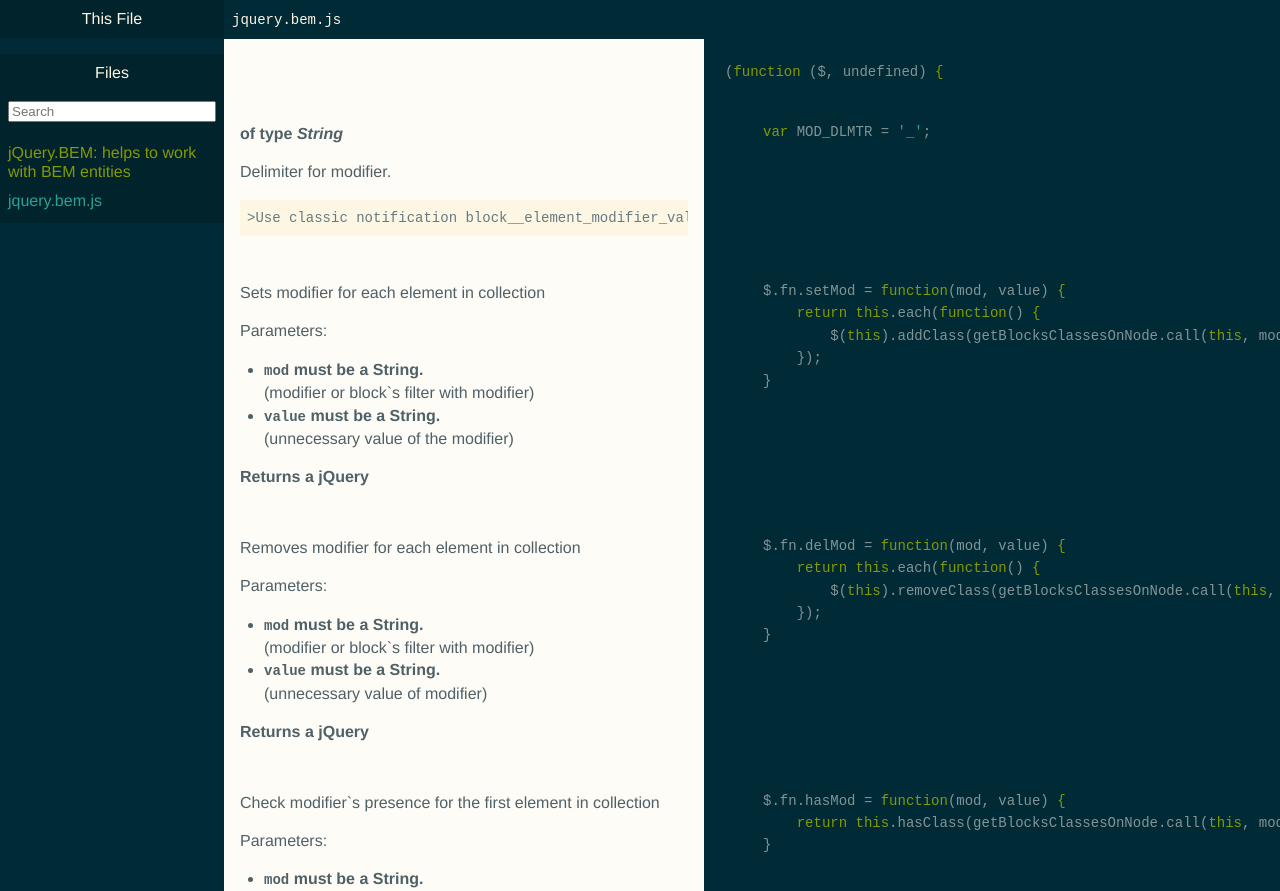
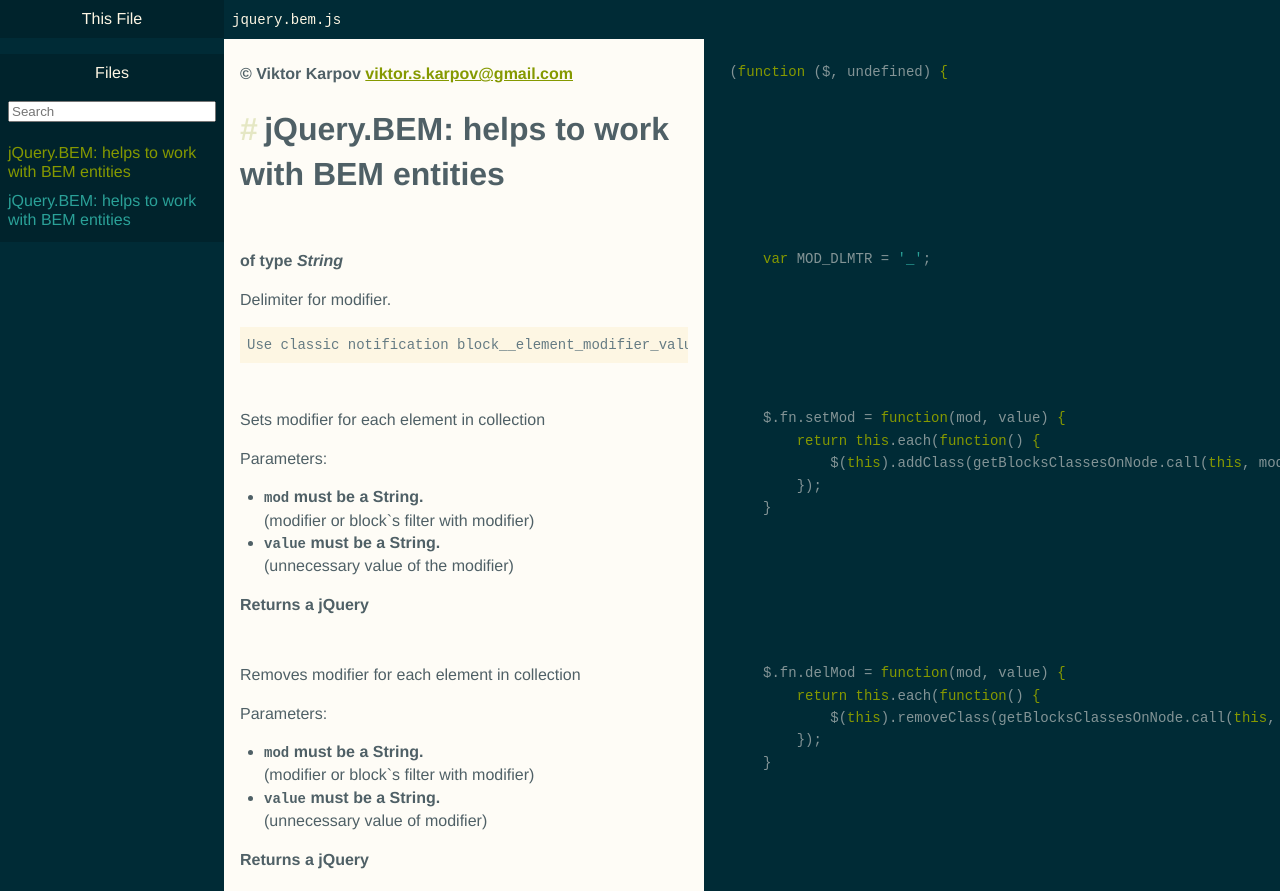
Before and after one commit to vitkarpov/jquery.bem, a plain HTML site: page jquery.bem.js.html in a window 1280 px wide. Shown: the top 891 px of the page. Drawn offline with Linux system fonts and the light colour scheme.

Commit message:
Generated documentation for b7ce95dd3e86e9b87eb596803138cd0173c6b572

```diff
--- a/jquery.bem.js.html
+++ b/jquery.bem.js.html
@@ -2,7 +2,7 @@
 <html lang="en">
 <head>
   <meta charset="UTF-8">
-  <title> - jquery.bem.js</title>
+  <title>jQuery.BEM: helps to work with BEM entities - jquery.bem.js</title>
 
   <link rel="stylesheet" href="assets/style.css">
 
@@ -24,6 +24,13 @@
 
       <div class="segment">
 
+        <div class="comments doc-section">
+          <div class="wrapper"><p><span class='doc-section-header'>
+ &copy; Viktor Karpov <a href="&#109;&#97;&#x69;&#x6c;&#116;&#x6f;&#x3a;&#118;&#105;&#x6b;&#116;&#x6f;&#114;&#x2e;&#115;&#x2e;&#x6b;&#97;&#114;&#112;&#x6f;&#x76;&#x40;&#x67;&#109;&#x61;&#105;&#108;&#46;&#99;&#x6f;&#109;">&#118;&#105;&#x6b;&#116;&#x6f;&#114;&#x2e;&#115;&#x2e;&#x6b;&#97;&#114;&#112;&#x6f;&#x76;&#x40;&#x67;&#109;&#x61;&#105;&#108;&#46;&#99;&#x6f;&#109;</a>
+</span></p>
+<h1 id="jquery-bem-helps-to-work-with-bem-entities"><a href="#jquery-bem-helps-to-work-with-bem-entities" class="anchor"></a>jQuery.BEM: helps to work with BEM entities</h1></div>
+        </div>
+
 
         <div class="code"><div class="wrapper">(<span class="hljs-function"><span class="hljs-keyword">function</span> <span class="hljs-params">($, undefined)</span> {</span>
 </div></div>
@@ -37,7 +44,7 @@
  of type <em>String</em>
 </span></p>
 <p>Delimiter for modifier.</p>
-<pre><code class="lang-md">&gt;Use classic notification block__element_modifier_value
+<pre><code class="lang-md">Use classic notification block__element_modifier_value
 </code></pre>
 </div>
         </div>
@@ -148,7 +155,7 @@
 
         <div class="comments doc-section">
           <div class="wrapper"><p>Returns block`s classes specified on a node</p>
-<pre><code class="lang-md">&gt;Warning: `this` inside function should refer to the node
+<pre><code class="lang-md">Warning: `this` inside function should refer to the node
 </code></pre>
 <p>Parameters:</p>
 <ul>
@@ -194,7 +201,7 @@
 
         <div class="comments ">
           <div class="wrapper"><p>we don&#39;t need to set mod twice</p>
-<pre><code class="lang-md">&gt;**TODO**: /_(?!_)[a-zA-Z0-9-]+$/ doesn&#39;t work, why?
+<pre><code class="lang-md">**TODO**: /_(?!_)[a-zA-Z0-9-]+$/ doesn&#39;t work, why?
 </code></pre>
 </div>
         </div>
--- a/toc.js
+++ b/toc.js
@@ -44,6 +44,13 @@
   "originalPath": "jquery.bem.js",
   "name": "jquery.bem.js.html",
   "lang": "javascript",
-  "toc": []
+  "title": "jQuery.BEM: helps to work with BEM entities",
+  "toc": [
+    {
+      "level": 1,
+      "slug": "jquery-bem-helps-to-work-with-bem-entities",
+      "title": "jQuery.BEM: helps to work with BEM entities"
+    }
+  ]
 }
 ];
```
